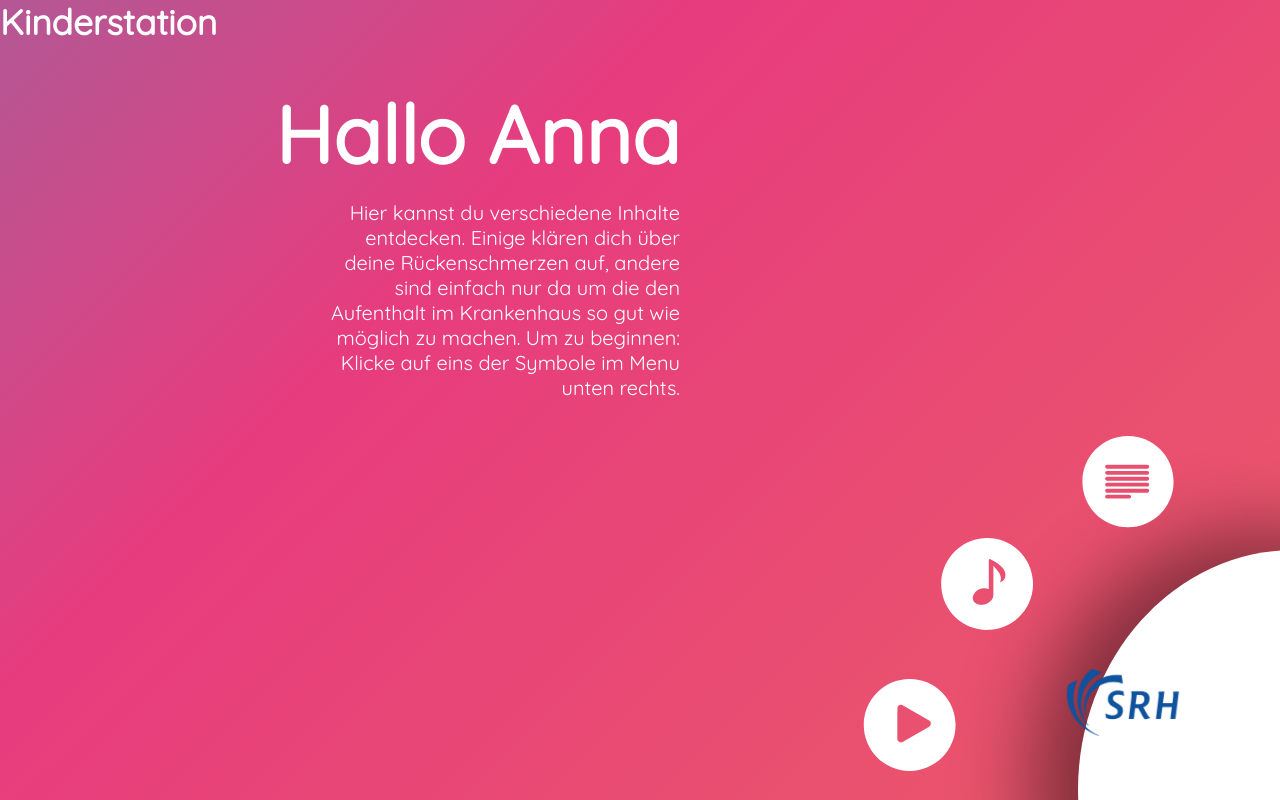
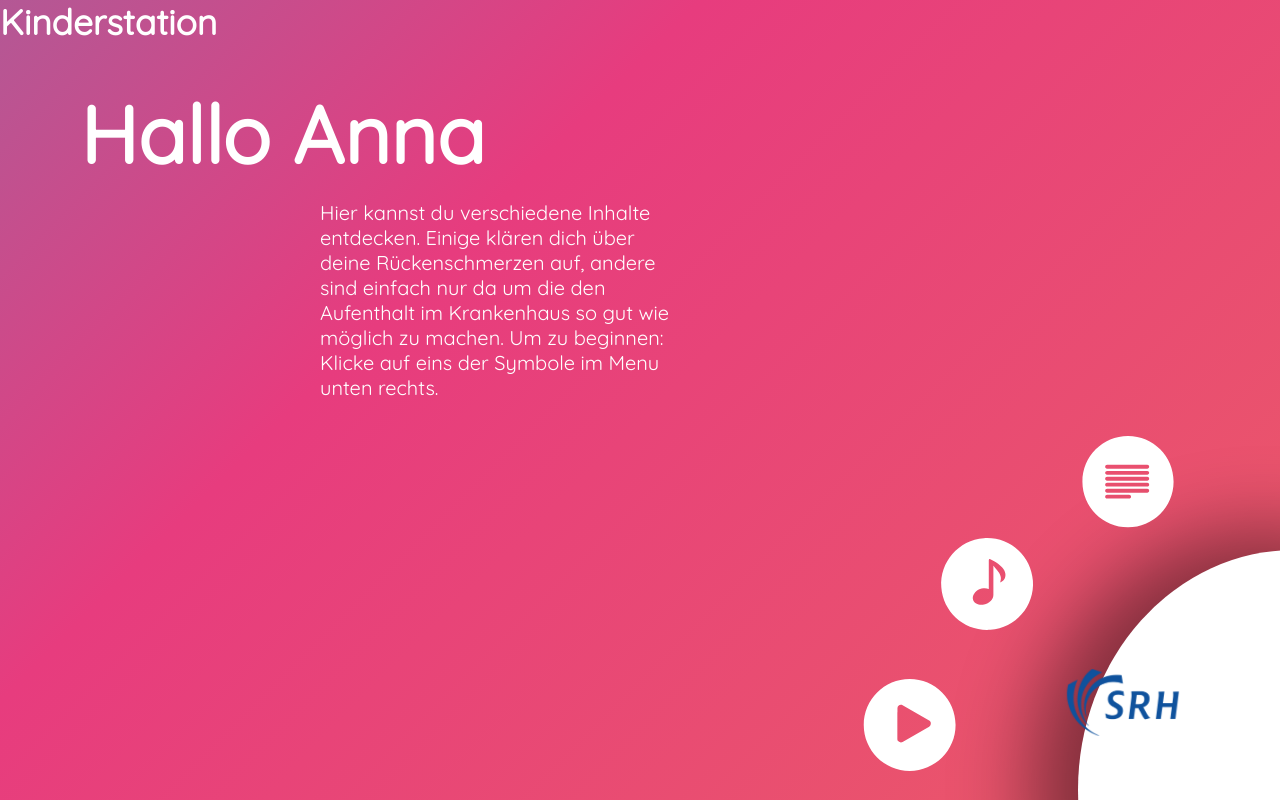
Before and after one commit to Momaritti/gera-srh, an Angular app: page /home in a window 1280 px wide. Built offline with nearby package versions, Linux system fonts and the light colour scheme; data requests are answered from the project's data file.

Commit message:
add changes

```diff
--- a/src/app/app.component.sass
+++ b/src/app/app.component.sass
@@ -43,8 +43,8 @@ h1
   font-size: $h1-size
   color: $font-color
   font-family: $main-font
-  text-align: right
-  padding-right: 15%
+  text-align: left
+  padding-left: 10%
   padding-top: 5%
   padding-bottom: 2%
 
@@ -64,6 +64,7 @@ p
   font-family: $main-font
   font-size: $main-text
   color: $font-color
+
 
 li
   list-style-type: none
--- a/src/app/home/home.component.sass
+++ b/src/app/home/home.component.sass
@@ -10,9 +10,9 @@
   height: 100vh
   p
     width: 45%
-    text-align: right
-    float: right
-    padding-right: 15%
+    text-align: left
+
+
 
 .container
   //border: aqua 1px dashed
```
